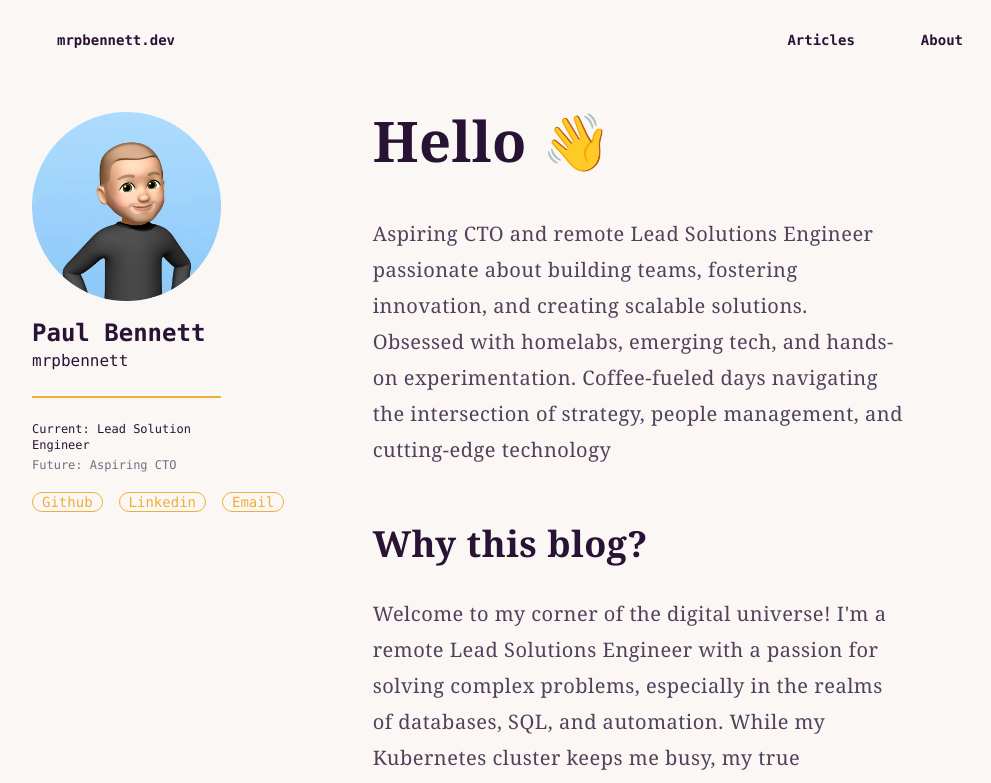
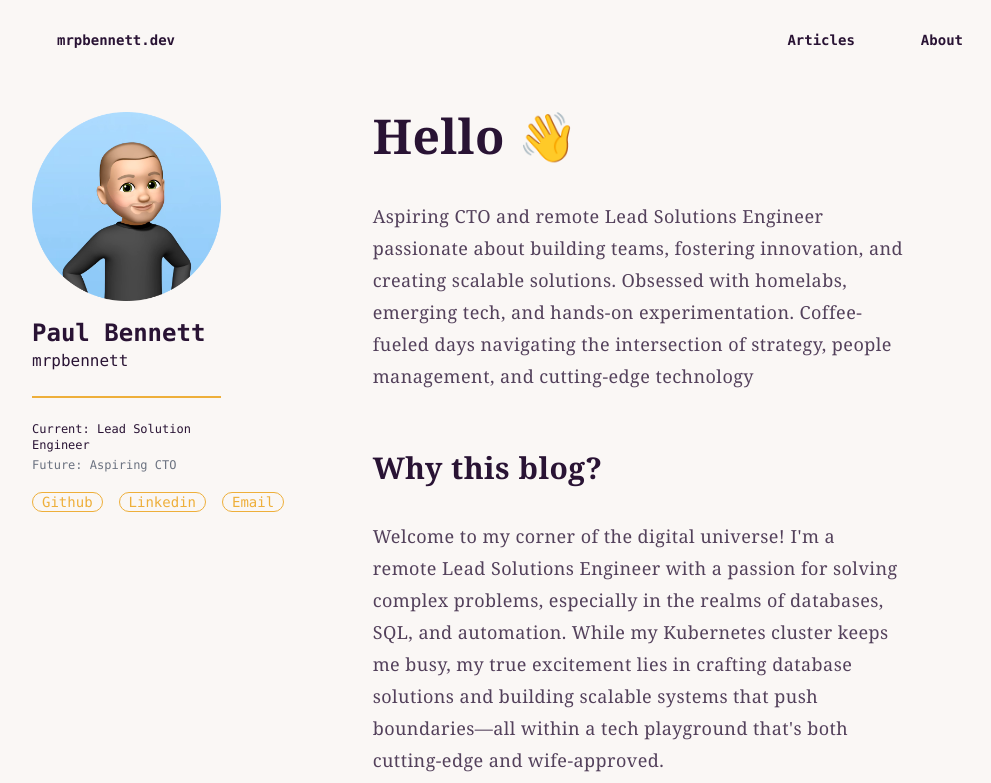
Before and after one commit to mrpbennett/personal-site, a Next.js app: page /about in a window 1280 px wide. Shown: the top 783 px of the page, without its empty margins (128-1119 px from the left). Built offline with nearby package versions, Linux system fonts and the light colour scheme.

Commit message:
Update contact email and adjust article list styling

```diff
--- a/src/app/about/page.js
+++ b/src/app/about/page.js
@@ -12,7 +12,7 @@ const social = [
   },
   {
     name: "Email",
-    url: "mailto:pbennett.uk@gmail.com",
+    url: "mailto:paul@pnfb.uk",
   },
 ];
 
@@ -61,7 +61,7 @@ export default function About() {
         </div>
       </section>
 
-      <section className="prose mx-auto tracking-wide sm:prose-lg lg:prose-xl lg:max-w-[75%]">
+      <section className="prose mx-auto tracking-wide sm:prose-lg lg:max-w-[75%]">
         <div className="">
           <h1 className="font-bold">Hello 👋</h1>
           <p className="">
--- a/src/app/articles/[slug]/page.jsx
+++ b/src/app/articles/[slug]/page.jsx
@@ -32,7 +32,7 @@ export default async function PostArticlePage({ params }) {
   const contentHtml = processedContent.toString();
 
   return (
-    <main className="prose mx-auto tracking-wide sm:prose-lg lg:prose-xl">
+    <main className="prose mx-auto tracking-wide sm:prose-lg">
       <section className="">
         <h2 className="">{article.title}</h2>
 
--- a/src/components/articleList.jsx
+++ b/src/components/articleList.jsx
@@ -49,7 +49,7 @@ export default function ArticlesList({ articles }) {
         {Object.entries(categories).map(([category, count]) => (
           <div
             key={category}
-            className={`flex cursor-pointer items-center space-y-2${
+            className={`flex cursor-pointer items-center lowercase space-y-2${
               selectedCategory === category ? "text-green-500" : ""
             }`}
             onClick={() => setSelectedCategory(category)}
```
